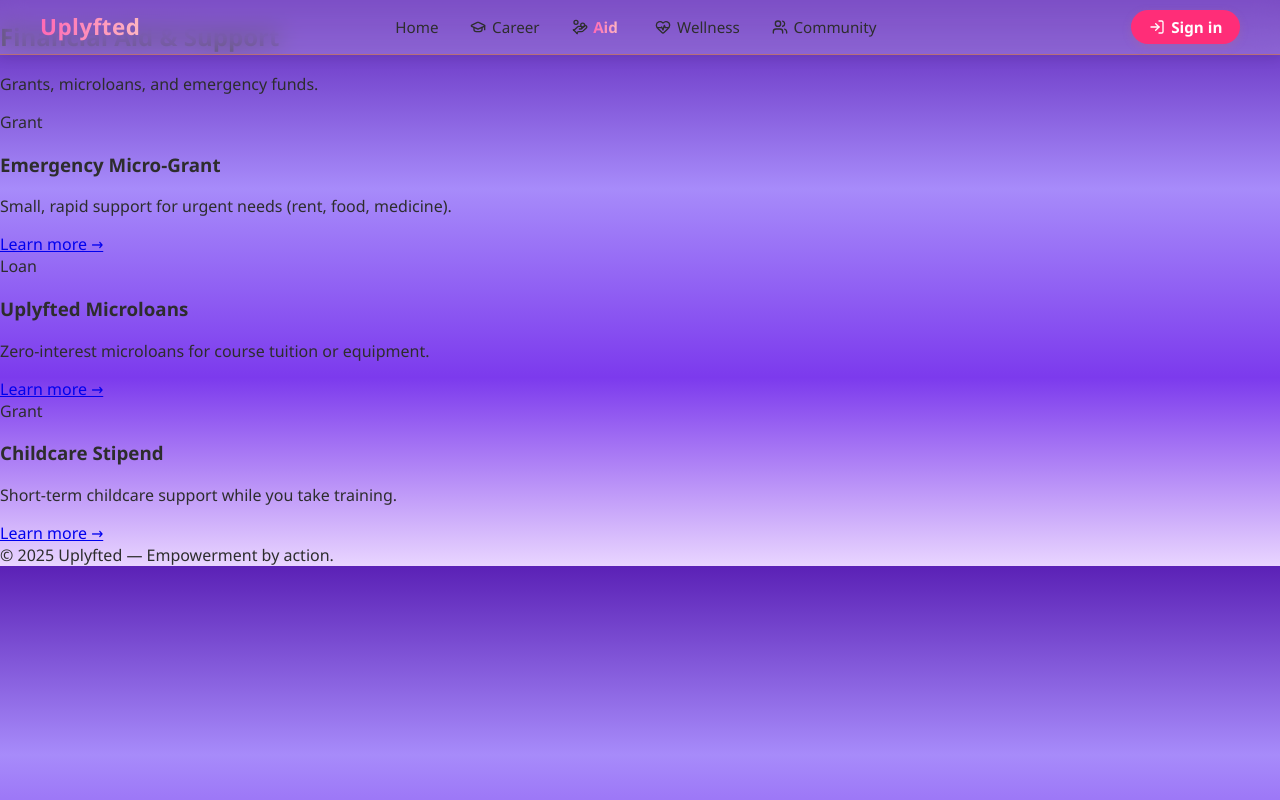
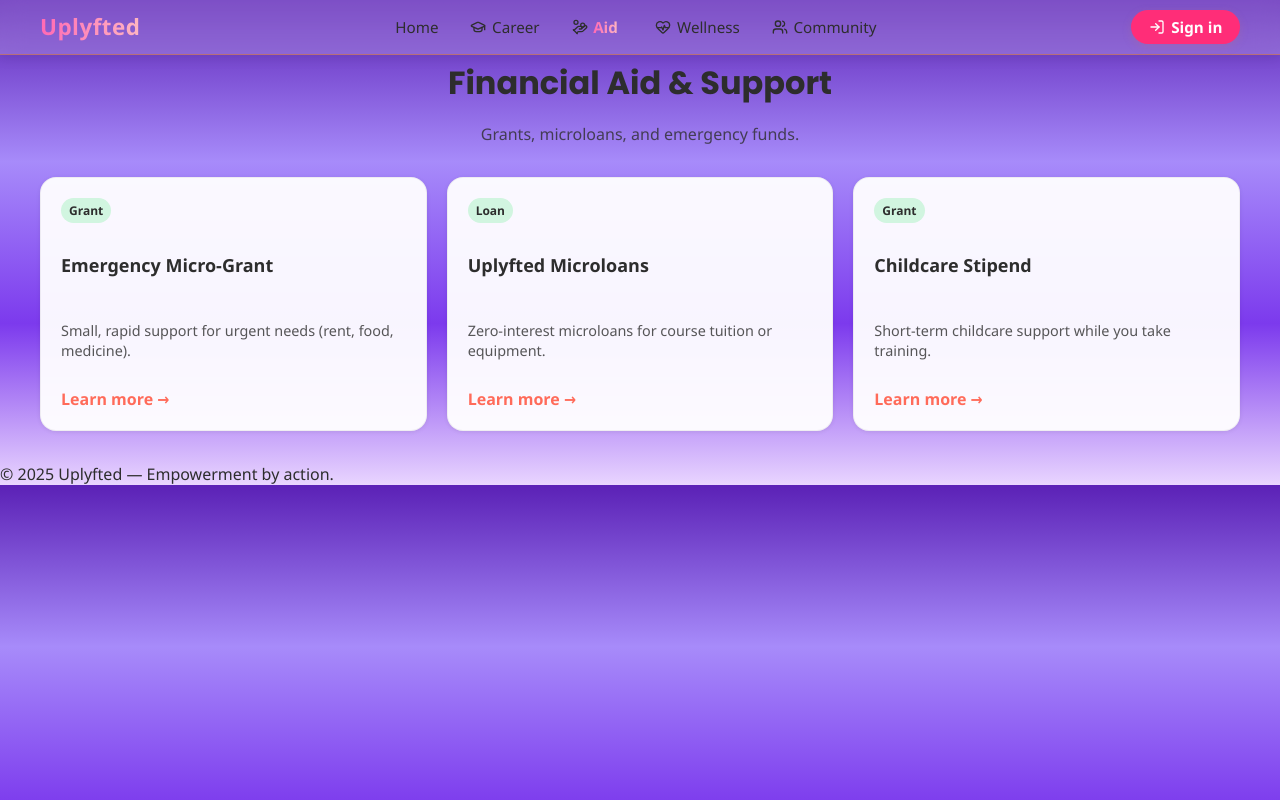
Before and after one commit to Sparshar-Njuguna/UPLYFTED, a React (Vite) app: page /aid in a window 1280 px wide. Built offline with nearby package versions, Linux system fonts and the light colour scheme.

Commit message:
Added styling to Aid.css

```diff
--- a/src/styles/Aid.css
+++ b/src/styles/Aid.css
@@ -0,0 +1,100 @@
+/* ------------------ Aid Section ------------------ */
+.aid-section {
+  padding: 2rem 1rem;
+  max-width: 1200px;
+  margin: 0 auto;
+}
+
+.aid-header {
+  text-align: center;
+  margin-bottom: 2rem;
+}
+
+.aid-title {
+  font-family: "Poppins", sans-serif;
+  font-size: 2rem;
+  font-weight: 700;
+  margin-bottom: 0.5rem;
+  color: #2d2d2d;
+}
+
+.aid-subtitle {
+  font-size: 1rem;
+  color: rgba(45, 45, 45, 0.8);
+}
+
+/* ------------------ Grid Layout ------------------ */
+.aid-grid {
+  display: grid;
+  grid-template-columns: 1fr;
+  gap: 1.25rem;
+}
+
+@media (min-width: 640px) {
+  .aid-grid {
+    grid-template-columns: repeat(2, 1fr);
+  }
+}
+
+@media (min-width: 1024px) {
+  .aid-grid {
+    grid-template-columns: repeat(3, 1fr);
+  }
+}
+
+/* ------------------ Resource Card ------------------ */
+.resource-card {
+  background: rgba(255, 255, 255, 0.95);
+  border-radius: 1rem;
+  padding: 1.25rem;
+  display: flex;
+  flex-direction: column;
+  gap: 0.75rem;
+  box-shadow: 0 1px 4px rgba(0, 0, 0, 0.08);
+  border: 1px solid rgba(0, 0, 0, 0.05);
+  transition: box-shadow 0.2s ease-in-out;
+}
+
+.resource-card:hover {
+  box-shadow: 0 4px 12px rgba(0, 0, 0, 0.12);
+}
+
+.resource-card-tag-wrapper {
+  display: inline-flex;
+  align-items: center;
+  gap: 0.5rem;
+}
+
+.resource-card-tag {
+  font-size: 0.75rem;
+  font-weight: 600;
+  padding: 0.25rem 0.5rem;
+  border-radius: 999px;
+  background: #d1f5e0; /* soft mint */
+  color: #2d2d2d;
+}
+
+.resource-card-title {
+  font-size: 1.125rem;
+  font-weight: 600;
+  color: #2d2d2d;
+}
+
+.resource-card-description {
+  font-size: 0.9rem;
+  color: rgba(45, 45, 45, 0.8);
+  line-height: 1.4;
+}
+
+.resource-card-link {
+  margin-top: auto;
+  font-weight: 600;
+  color: #ff6b5a; /* empower coral vibe */
+  text-decoration: none;
+  transition: color 0.2s ease-in-out;
+}
+
+.resource-card-link:hover {
+  text-decoration: underline;
+  color: #e65b4a;
+}
```
